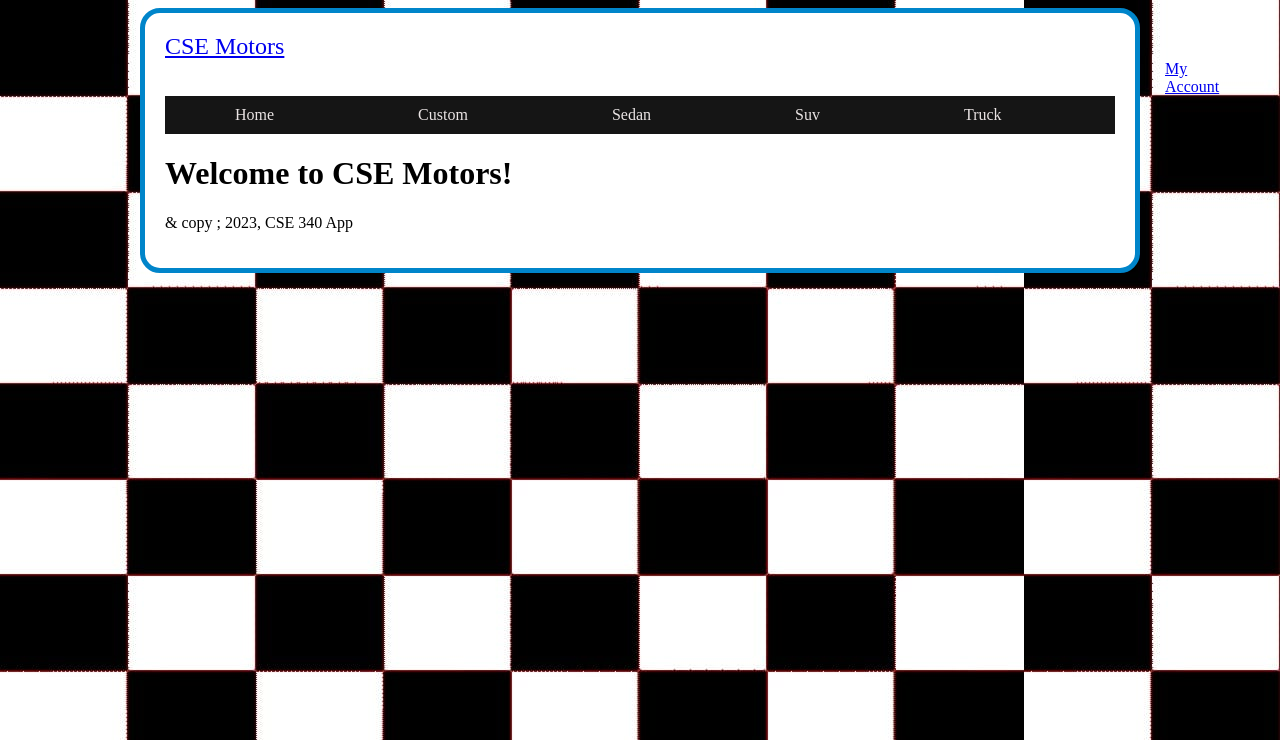
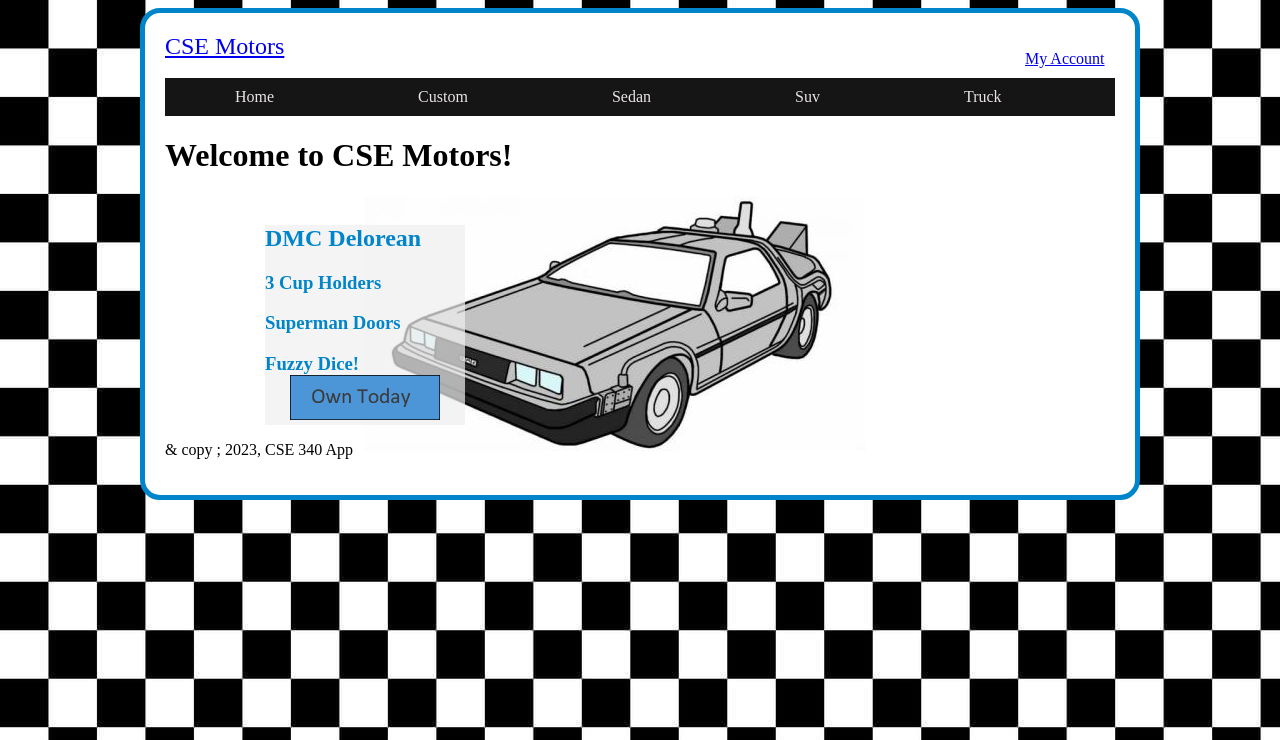
Before and after one commit to gourth/cse340starterproject, a Node server app: page / in a window 1280 px wide. Shown: the top 740 px of the page. Run offline with Node 20, Linux system fonts and the light colour scheme; some libraries are stand-ins or nearby versions.

Commit message:
fix beginning display

```diff
--- a/public/css/styles.css
+++ b/public/css/styles.css
@@ -11,7 +11,9 @@
 
 #tools {
   font-size: 16px;
-  margin-left: 1000px;
+  margin-left: 850px;
+  margin-top: -20px;
+  padding: 10px;
 
 }
 
@@ -57,6 +59,34 @@ nav ul li a:hover {
 }
 
 body {
-  background-image: url(../images/site/checkerboard.jpg);
+  background-image: url(../images/site/small_check.jpg);
 
 }
+
+.delorean {
+  margin-left: 200px;
+}
+
+.inner-box {
+  width: 200px;
+  height: 200px;
+  margin: 0 auto;
+  background-color: rgba(240, 240, 240, 0.7);
+  position: relative;
+  margin-left: 100px;
+  margin-top: -250px;
+}
+
+h2, h3 {
+  color: #0085CA;
+}
+
+.own {
+  display: block;
+  width: 150px;
+  height: auto;
+  margin-left: auto;
+  margin-right: auto;
+  margin-top: -19px;
+
+}
--- a/views/index.ejs
+++ b/views/index.ejs
@@ -1 +1,13 @@
 <h1>Welcome to CSE Motors!</h1>
+
+<div class="delorean">
+    <img src="../images/vehicles/delorean.jpg" alt="The Delorean">
+</div>
+
+<div class="inner-box">
+    <h2>DMC Delorean</h2>
+    <h3>3 Cup Holders</h3>
+    <h3>Superman Doors</h3>
+    <h3>Fuzzy Dice!</h3>
+    <img class ="own" src="../images/site/own_today.png" alt="Own Today button">
+</div>
```
